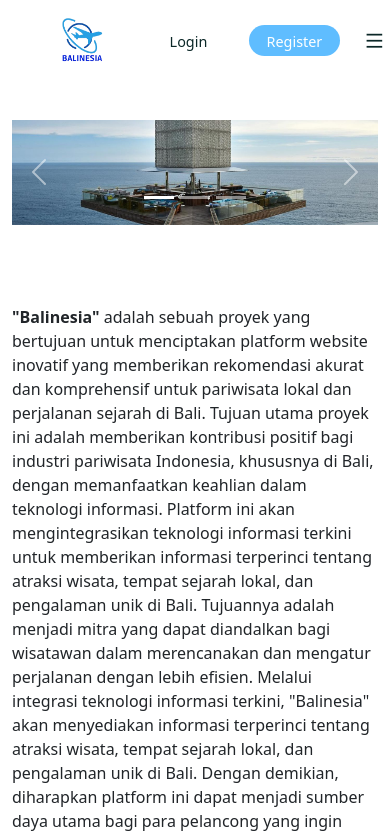
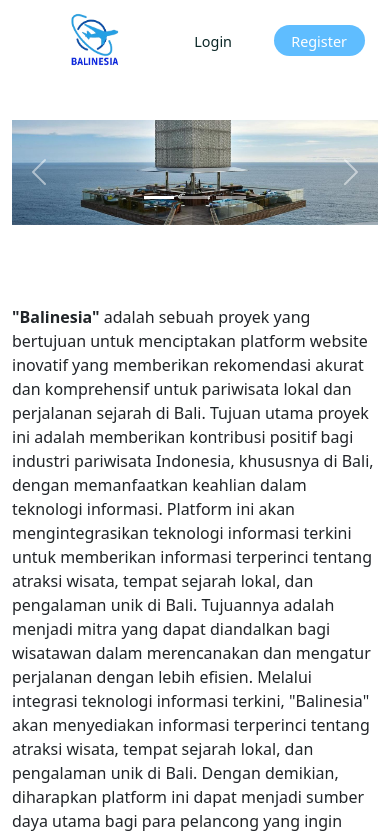
Before and after one commit to progress165/capstone_dicoding, a React (Create React App) app in the folder frontend/: page /about in a window 390 px wide. Shown: the top 837 px of the page. Built offline with nearby package versions, Linux system fonts and the light colour scheme; a web font is replaced by a local one.

Commit message:
Add Dockerfile

```diff
--- a/frontend/src/components/Header/Header.jsx
+++ b/frontend/src/components/Header/Header.jsx
@@ -60,7 +60,7 @@ const Header = () => {
         <Row>
           <div className="nav__wrapper d-flex align-items-center justify-content-between">
             {/* =========== logo ============ */}
-              <img src={logotravel} alt="Logo Travel" />
+            <img src={logotravel} alt="Logo Travel" />
 
             {/* =========== logo  end============ */}
 
--- a/frontend/src/components/Header/header.css
+++ b/frontend/src/components/Header/header.css
@@ -50,7 +50,7 @@
 @media only screen and (max-width: 992px) {
 
   .nav__wrapper img {
-    width: 160px;
+    width: 20%;
   }
 
   .navigation {
@@ -89,7 +89,7 @@
 @media only screen and (max-width: 768px) {
 
   .nav__wrapper img {
-    width: 140px;
+    width: 45%;
   }
 
   .menu {
```
Also changed, not shown: 1 other file (tests, documents, lock files or other folders).
